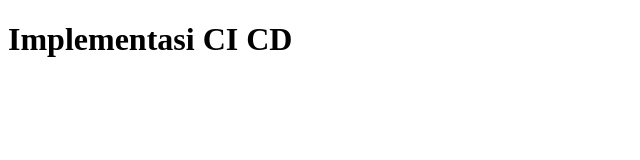
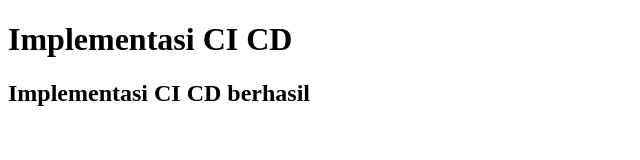
Before and after one commit to elsaasrg/praktek, a plain HTML site: page index.html in a window 1280 px wide. Shown: the whole page, without its empty margins (0-640 px from the left). Drawn offline with Linux system fonts and the light colour scheme.

Commit message:
update index.html
update coding di index.html

```diff
--- a/index.html
+++ b/index.html
@@ -7,5 +7,6 @@
   </head>
   <body>
     <h1>Implementasi CI CD</h1>
+    <h2>Implementasi CI CD berhasil</h2>
   </body>
 </html>
```
